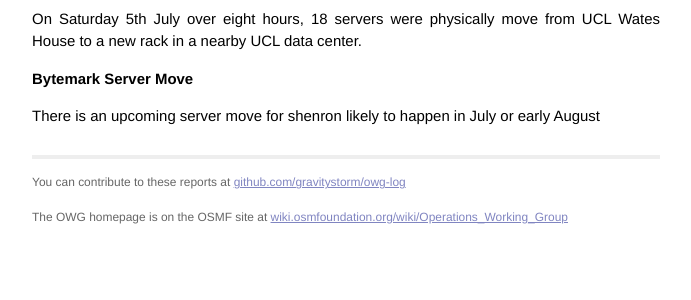
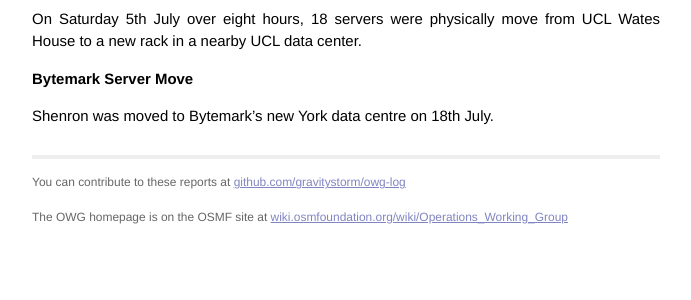
Before and after one commit to openstreetmap/owg-website, a Jekyll site: the page built from _posts/2014-07-01-july.md, in a window 1280 px wide. Shown: the part 388-688 px from the top of the page, without its empty margins (294-985 px from the left). Built offline with Jekyll 4.4.1, drawn with Linux system fonts in a browser that asks for light colours; Markdown is read by kramdown in place of the engine named in the settings.

Commit message:
Update 2014-07-01-july.md

```diff
--- a/_posts/2014-07-01-july.md
+++ b/_posts/2014-07-01-july.md
@@ -18,4 +18,4 @@
 
 # Bytemark Server Move
 
-There is an upcoming server move for shenron likely to happen in July or early August
+Shenron was moved to Bytemark's new York data centre on 18th July.
```
